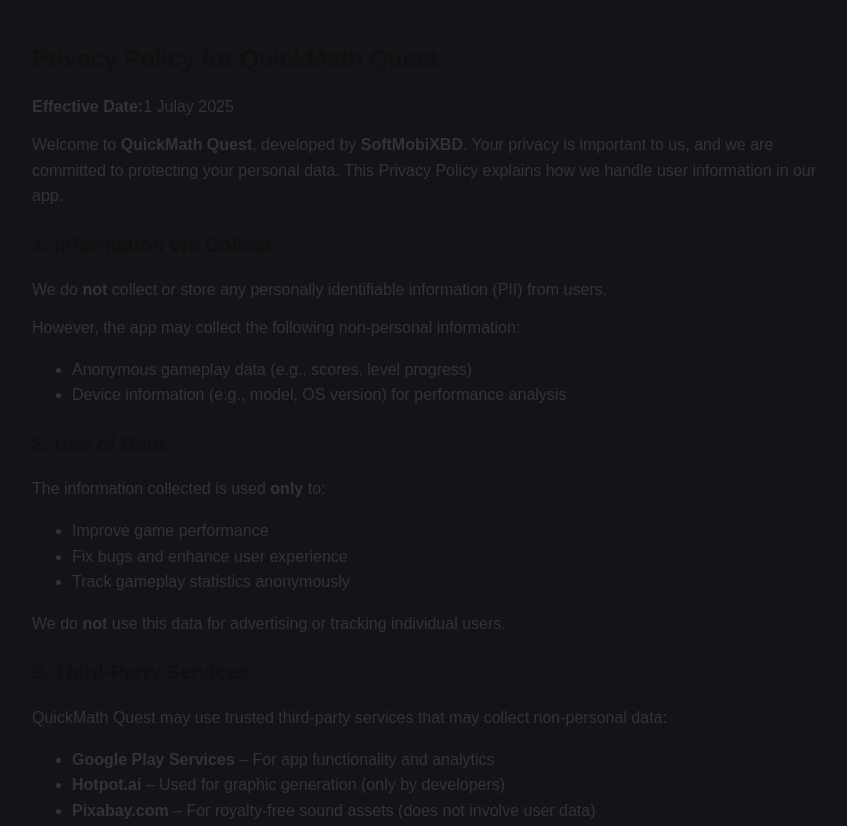
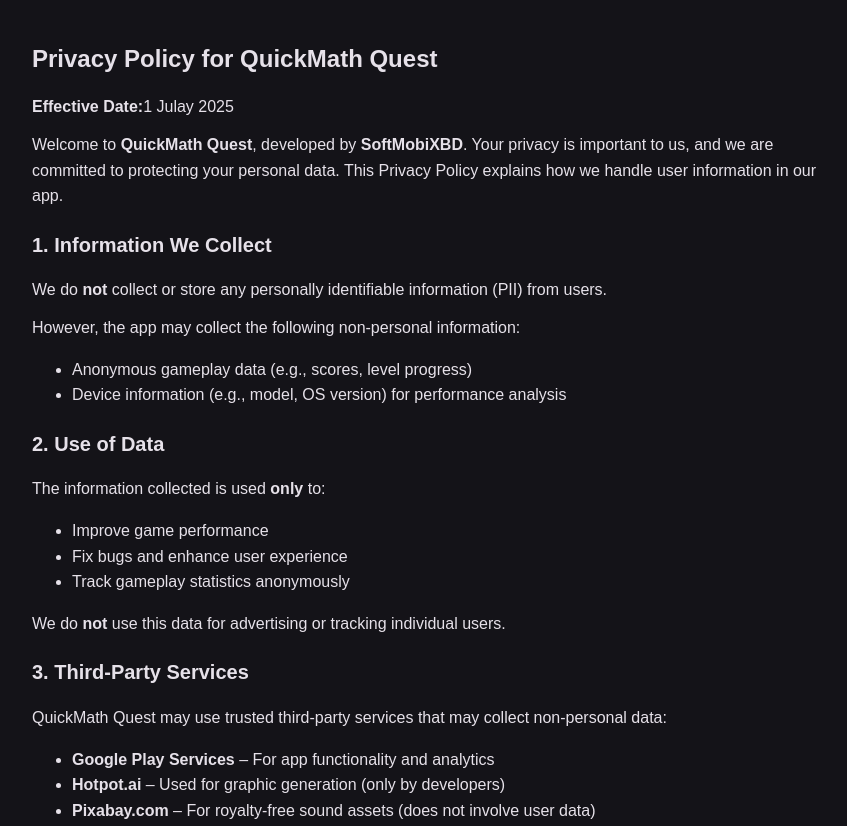
Before and after one commit to softmobixbd/kids-math-about, a plain HTML site: page quickmath_privacy_policy.html in a window 1280 px wide. Shown: the top 826 px of the page, without its empty margins (208-1055 px from the left). Drawn offline with Linux system fonts and the light colour scheme.

Commit message:
Update quickmath_privacy_policy.html

```diff
--- a/quickmath_privacy_policy.html
+++ b/quickmath_privacy_policy.html
@@ -9,13 +9,13 @@
             font-family: Arial, sans-serif;
             padding: 16px;
             line-height: 1.6;
-            color: #333;
+            color: #e6e1e9;
             background-color: #141318;
             max-width: 800px;
             margin: auto;
         }
         h1, h2 {
-            color: #120f0f;
+            color: #e6e1e9;
         }
         h1 {
             font-size: 24px;
```
